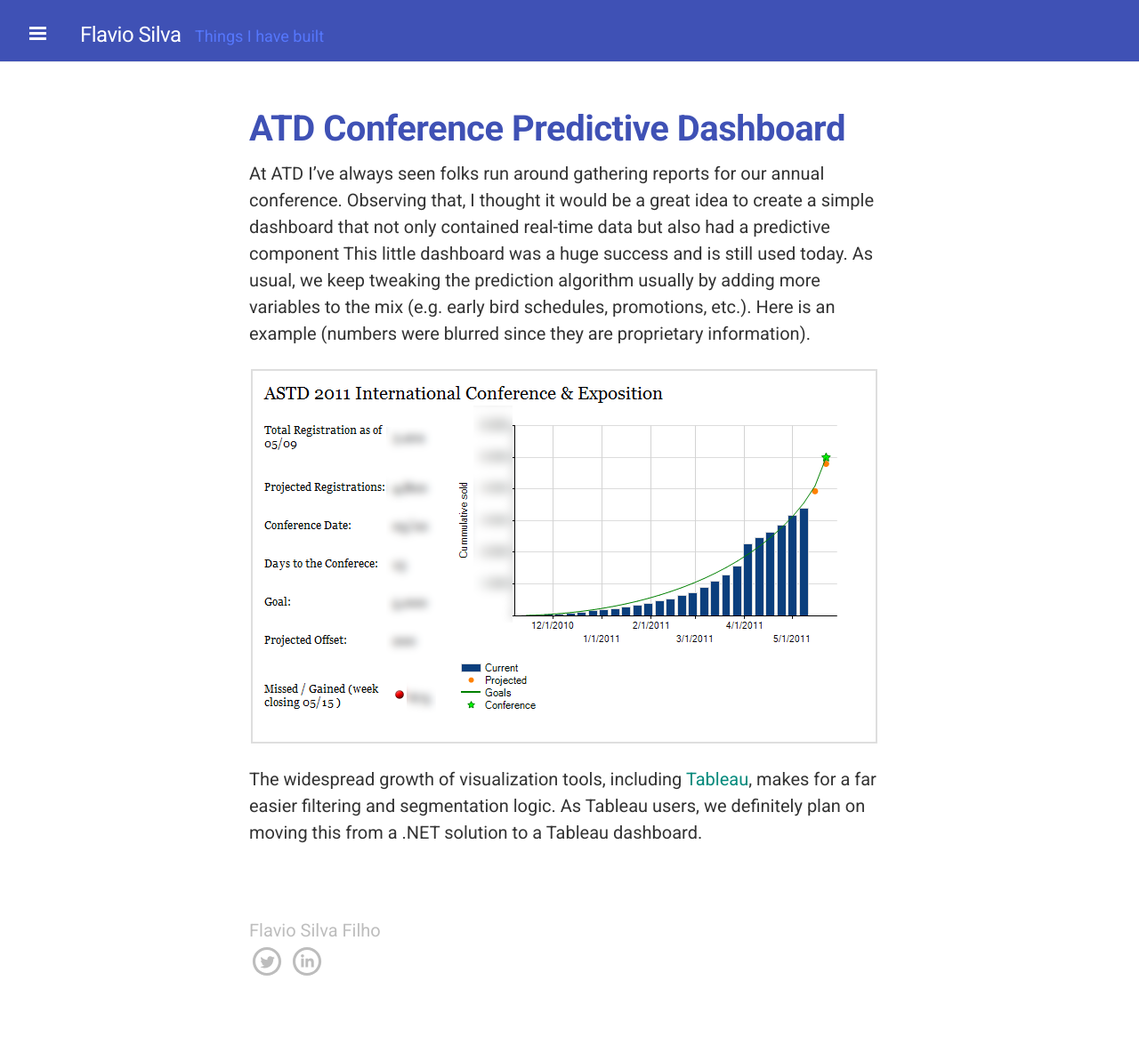
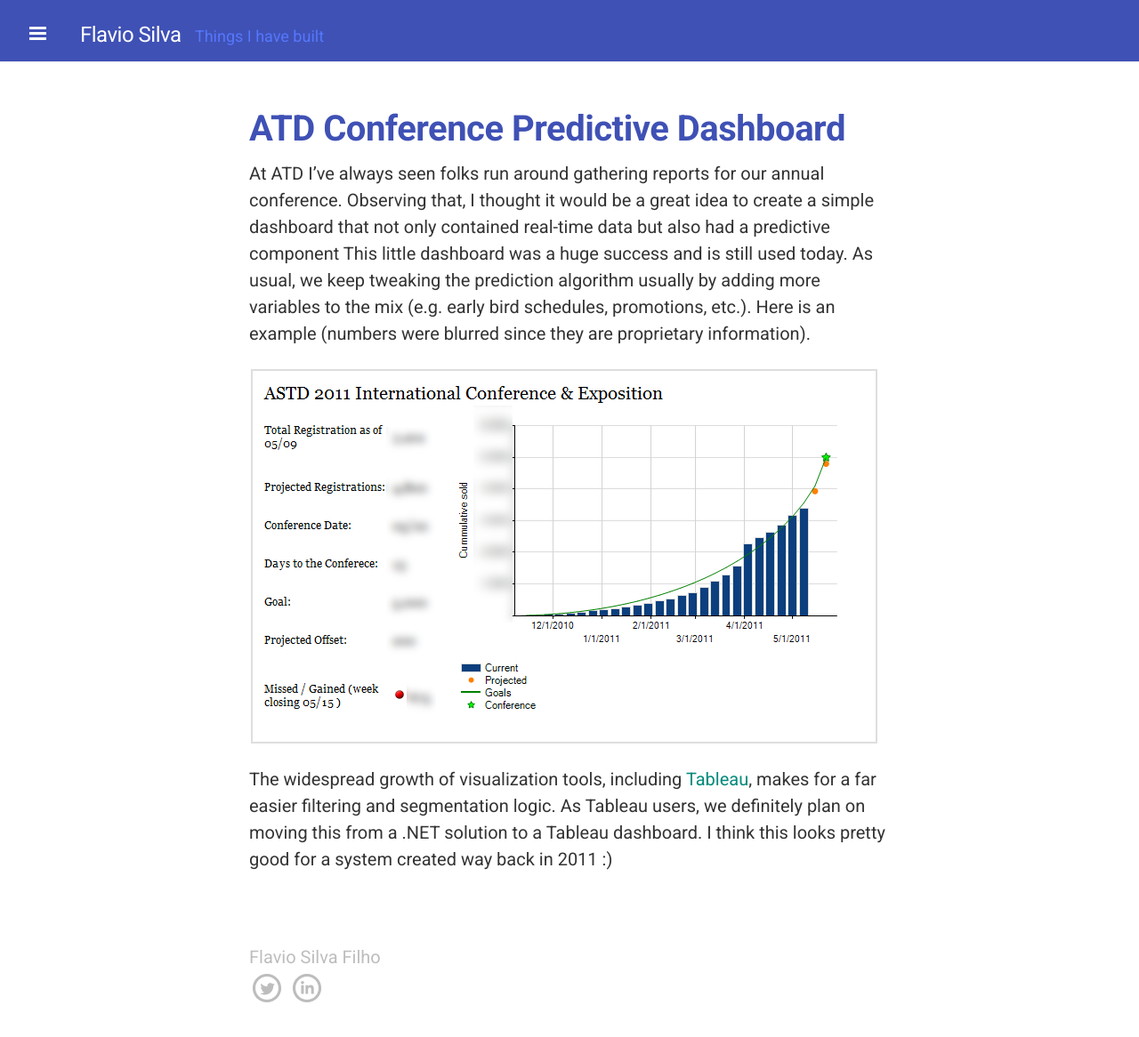
Before and after one commit to flaviotsf/flaviotsf.github.io, a Jekyll site: the page built from _posts/2011-01-01-ICE-Predictive-Dashboard.md, in a window 1280 px wide and 1219 px high. Shown: the top 1166 px of the window at 89% size. Built offline with Jekyll 4.4.1, drawn with Linux system fonts in a browser that asks for light colours; nearby versions of some CDN libraries; Markdown is read by kramdown in place of the engine named in the settings.

Commit message:
Update 2011-01-01-ICE-Predictive-Dashboard.md

```diff
--- a/_posts/2011-01-01-ICE-Predictive-Dashboard.md
+++ b/_posts/2011-01-01-ICE-Predictive-Dashboard.md
@@ -9,4 +9,4 @@ Here is an example (numbers were blurred since they are proprietary information)
 
 ![Conference Predictive Dashboard](/public/predictive-nocomments.png)
 
-The widespread growth of visualization tools, including [Tableau](http://www.tableau.com), makes for a far easier filtering and segmentation logic. As Tableau users, we definitely plan on moving this from a .NET solution to a Tableau dashboard.
+The widespread growth of visualization tools, including [Tableau](http://www.tableau.com), makes for a far easier filtering and segmentation logic. As Tableau users, we definitely plan on moving this from a .NET solution to a Tableau dashboard. I think this looks pretty good for a system created way back in 2011 :)
```
